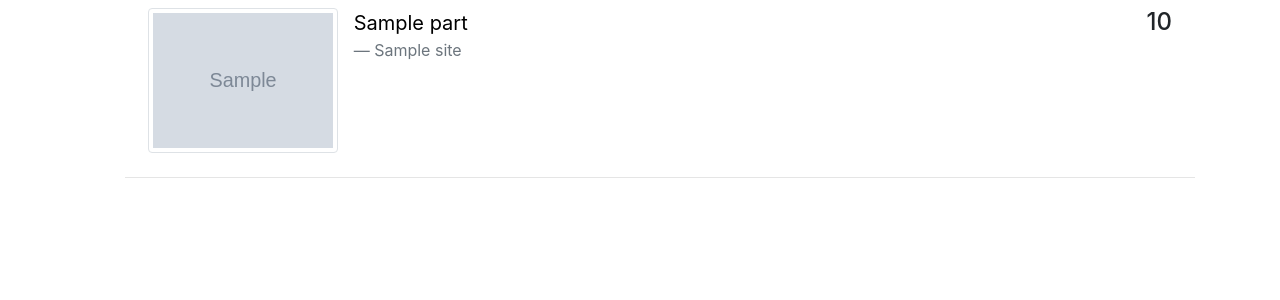
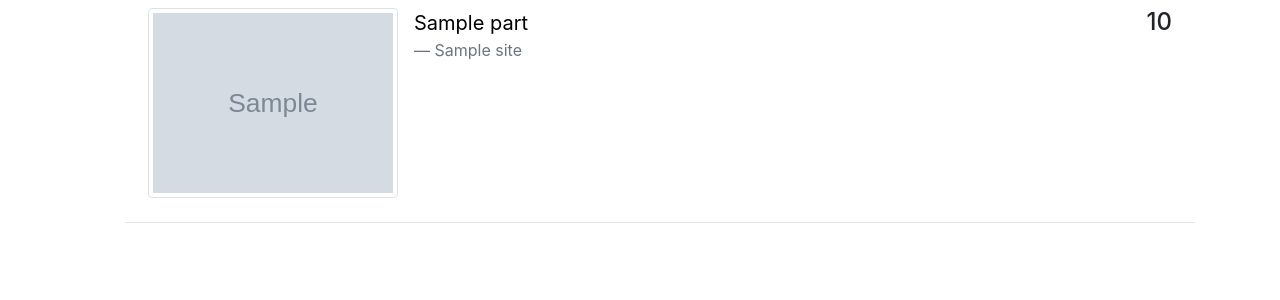
Before and after one commit to VighneshPath/Content-Aggregator, a Flask app: template templates/parts.html in a window 1280 px wide. Shown: the part 56-356 px from the top of the page. Run offline with Flask 2, Linux system fonts and the light colour scheme; the template is opened without the code that fills it: most values are stand-ins (such as "Sample title", 1, 10 or a date in 2020); grey boxes marked "Sample" are stand-in pictures; some libraries are stand-ins or nearby versions.

Commit message:
Added maxwidth maxheight instead of width height

```diff
--- a/templates/parts.html
+++ b/templates/parts.html
@@ -12,7 +12,7 @@ Content Aggregator
     <div class="d-flex bd-highlight container product-box">
         <div class="p-2 bd-highlight">
             <div class="product-image">
-                <img src="{{ part.img_link }}" class = "img-thumbnail" onerror="this.src='https://www.publicdomainpictures.net/pictures/30000/velka/plain-white-background.jpg';" width="250px">
+                <img src="{{ part.img_link }}" class = "img-thumbnail" onerror="this.src='https://www.publicdomainpictures.net/pictures/30000/velka/plain-white-background.jpg';" style="max-height: 250px; max-width: 250px;">
             </div>
         </div>
         <div class="p-2 bd-highlight flex-grow-1 container">
```
